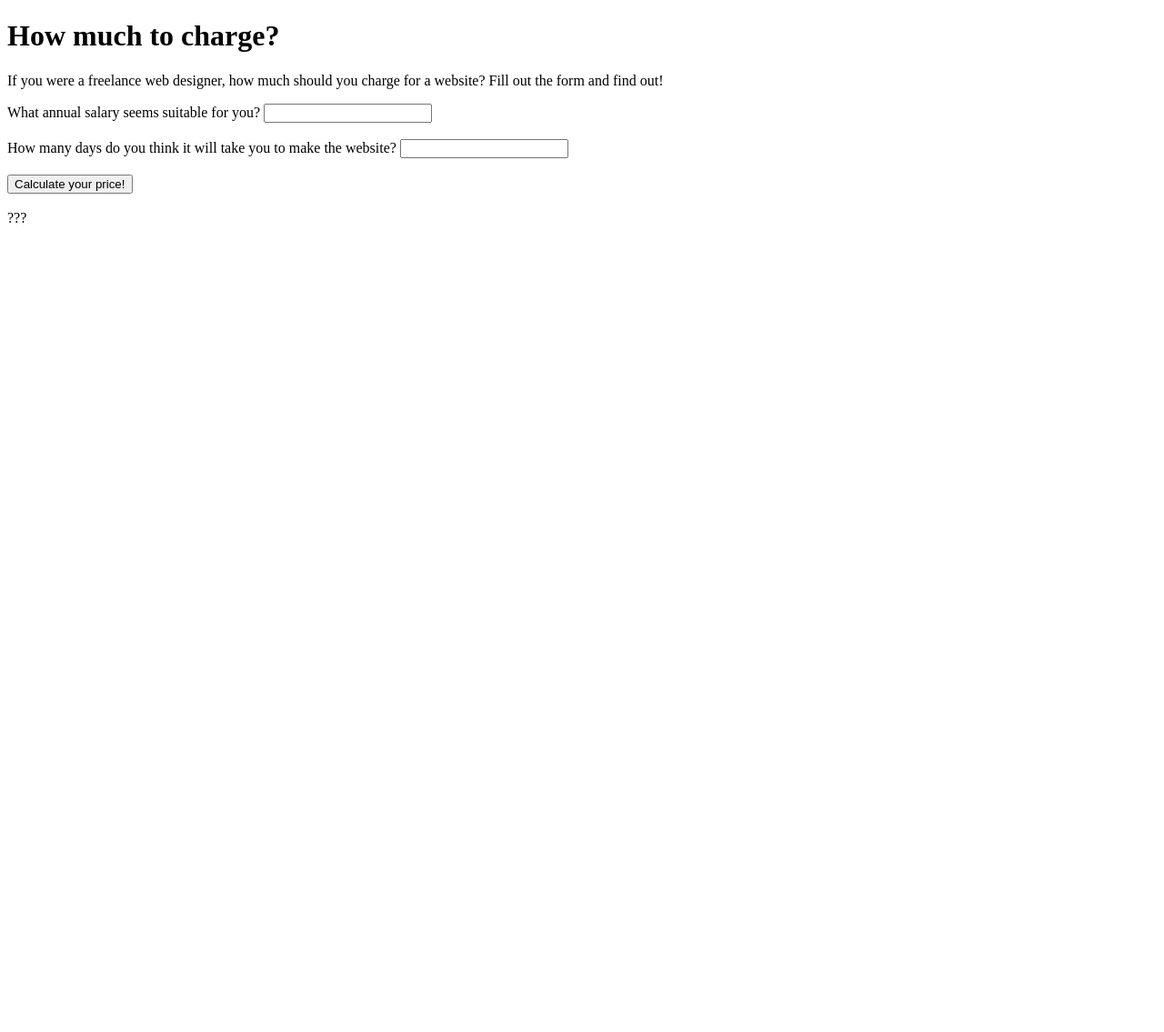
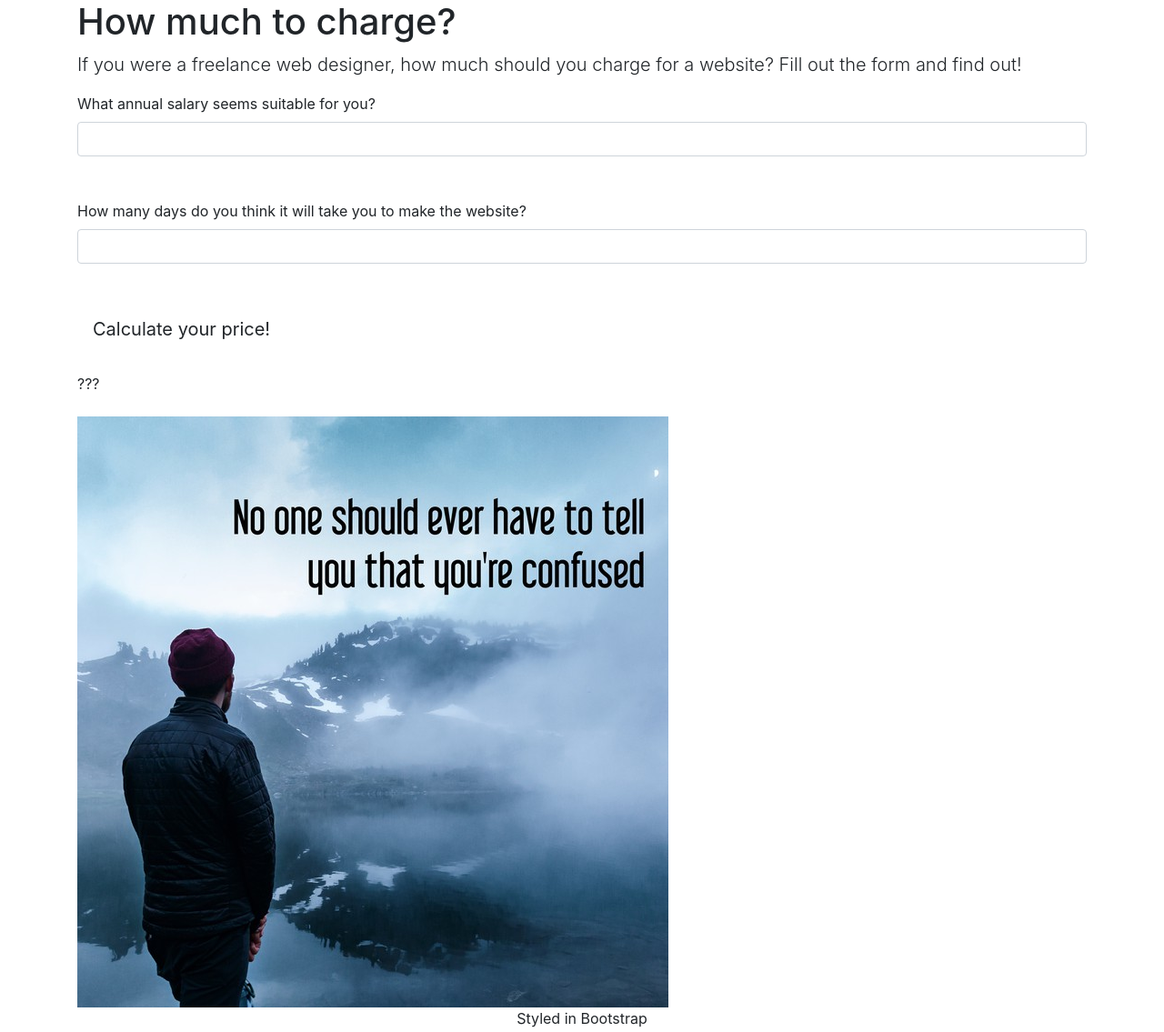
Before and after one commit to PamJohnston/PriceCalculator, a plain HTML site: page frontend/myWebPage.html in a window 1280 px wide. Shown: the whole page at 91% size. Before the commit the page ends 800 px from the top, so only its background shows below. Drawn offline with nearby package versions, Linux system fonts and the light colour scheme.

Commit message:
Some bootstrap styling added

```diff
--- a/frontend/myWebPage.html
+++ b/frontend/myWebPage.html
@@ -2,24 +2,39 @@
 <html lang="en">
 <head>
   <title>Price Calculator</title>
+  <meta charset="utf-8">
+  <meta name="viewport" content="width=device-width, initial-scale=1">
+
+  <link rel="stylesheet" href="https://cdn.jsdelivr.net/npm/bootstrap@4.3.1/dist/css/bootstrap.min.css" integrity="sha384-ggOyR0iXCbMQv3Xipma34MD+dH/1fQ784/j6cY/iJTQUOhcWr7x9JvoRxT2MZw1T" crossorigin="anonymous">
+  <script src="https://code.jquery.com/jquery-3.3.1.slim.min.js" integrity="sha384-q8i/X+965DzO0rT7abK41JStQIAqVgRVzpbzo5smXKp4YfRvH+8abtTE1Pi6jizo" crossorigin="anonymous"></script>
+  <script src="https://cdn.jsdelivr.net/npm/popper.js@1.14.7/dist/umd/popper.min.js" integrity="sha384-UO2eT0CpHqdSJQ6hJty5KVphtPhzWj9WO1clHTMGa3JDZwrnQq4sF86dIHNDz0W1" crossorigin="anonymous"></script>
+  <script src="https://cdn.jsdelivr.net/npm/bootstrap@4.3.1/dist/js/bootstrap.min.js" integrity="sha384-JjSmVgyd0p3pXB1rRibZUAYoIIy6OrQ6VrjIEaFf/nJGzIxFDsf4x0xIM+B07jRM" crossorigin="anonymous"></script>
 </head>
 <body>
 
-<div>
-  <h1>How much to charge?</h1>
-  <p>If you were a freelance web designer, how much should you charge for a website? Fill out the form and find out!</p>
+<div class="container">
+  <h1 class=""hero">How much to charge?</h1>
+  <p class="lead">If you were a freelance web designer, how much should you charge for a website? Fill out the form and find out!</p>
 </div>
 
-<div>
+<div class="container form-group">
   <form id="budget" action="javascript:calculatePrice()">
     <label for="salary">What annual salary seems suitable for you?</label>
-    <input type="text" id="salary" name="salary"/><br><br>
+    <input type="text" id="salary" name="salary" class="form-control" /><br><br>
     <label for="days">How many days do you think it will take you to make the website?</label>
-    <input type="text" id="days" name="days"/><br><br>
-    <input type="submit" value="Calculate your price!"><br><br>
+    <input type="text" id="days" name="days" class="form-control"/><br><br>
+    <input type="submit" value="Calculate your price!" class="btn btn-lg"><br><br>
     <label id="finalPrice"> ??? </label>
   </form>
 </div>
+
+<div class="container">
+  <img src="inspirobot.jpg" class="img-responsive" alt="Inspirobot image">
+</div>
+
+<footer class="container-fluid text-center">
+  <p>Styled in Bootstrap</p>
+</footer>
 
 
 <script>
```
Also changed, not shown: frontend/inspirobot.jpg (added).
